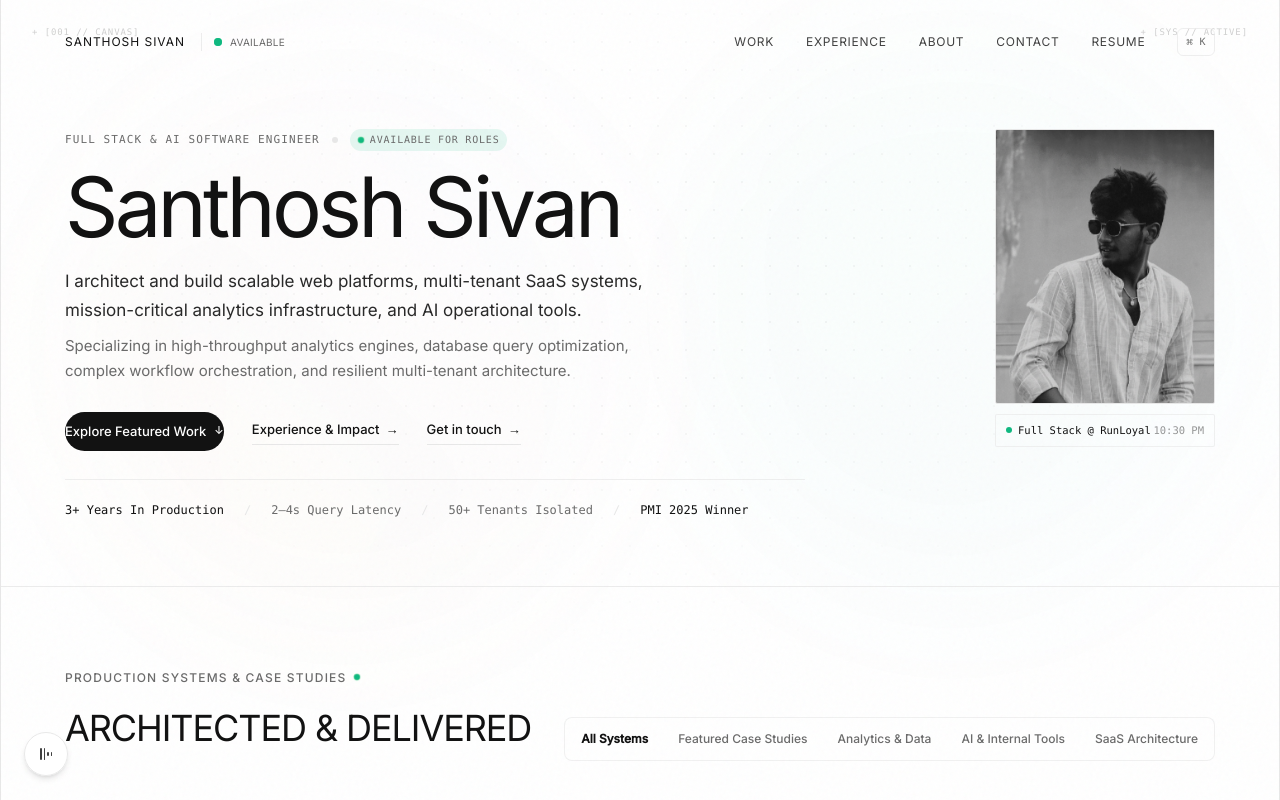
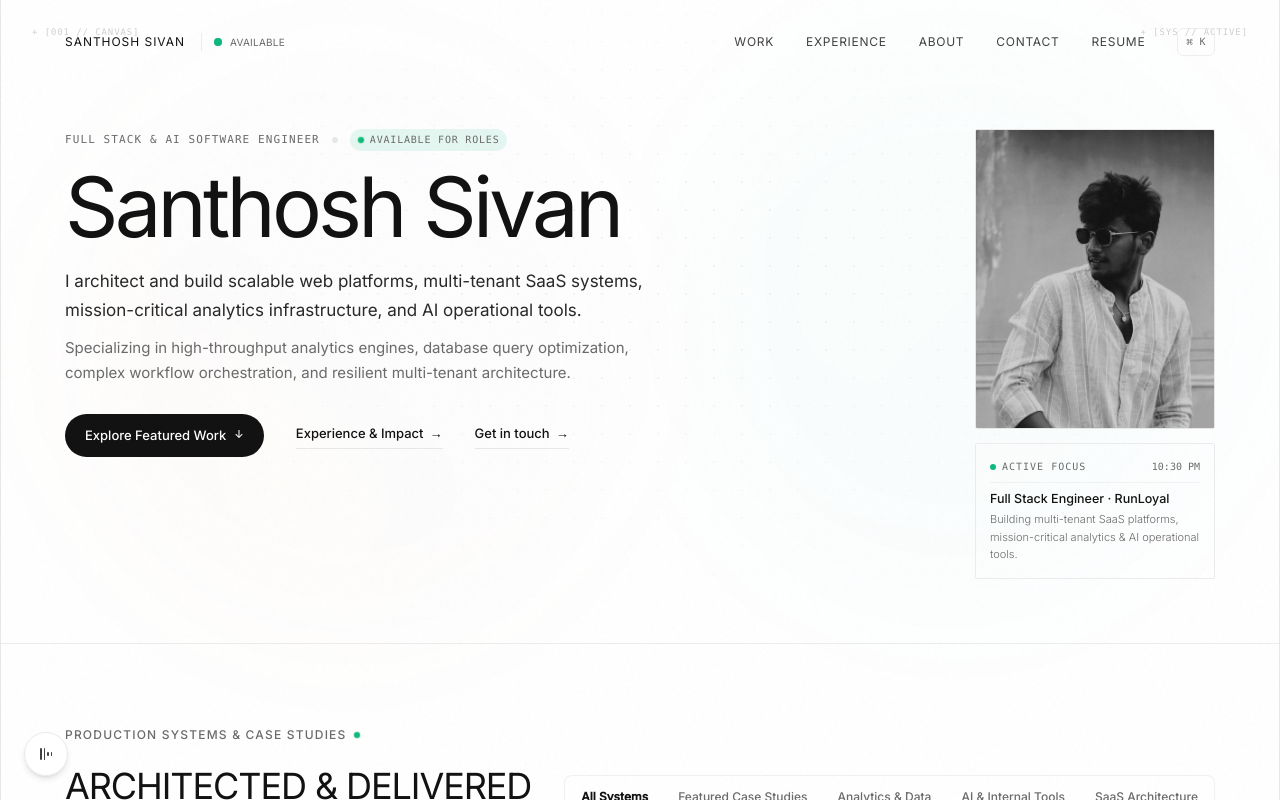
Before and after one commit to sssanthoshsivan/santhoshsivan_portfolio, a Next.js app: page / in a window 1280 px wide. Shown: the top 800 px of the page. Built offline with nearby package versions, Linux system fonts and the light colour scheme.

Commit message:
refactor(intro): remove tech pills and refine portrait alignment

```diff
--- a/src/components/sections/intro.jsx
+++ b/src/components/sections/intro.jsx
@@ -82,7 +82,7 @@ const Intro = ({ triggerAnimation = true }) => {
         className="flex flex-col lg:flex-row items-start justify-between gap-10 lg:gap-14"
       >
         {/* Main Content (Left) */}
-        <div className="max-w-[740px] flex-1">
+        <div className="max-w-[760px] flex-1">
           {/* Eyebrow */}
           <motion.div variants={itemVariants} className="flex items-center gap-3 mb-4">
             <span className="text-[11px] font-mono font-[500] uppercase tracking-[0.1em] text-muted-foreground">
@@ -103,10 +103,10 @@ const Intro = ({ triggerAnimation = true }) => {
             Santhosh Sivan
           </motion.h1>
 
-          {/* Paragraph */}
+          {/* Paragraphs */}
           <motion.div
             variants={itemVariants}
-            className="text-[15px] md:text-[17px] text-foreground/90 leading-[1.7] font-[400] max-w-[620px] flex flex-col gap-2 mb-7"
+            className="text-[15px] md:text-[17px] text-foreground/90 leading-[1.7] font-[400] max-w-[620px] flex flex-col gap-2.5 mb-7"
           >
             <p>
               I architect and build scalable web platforms, multi-tenant SaaS systems, mission-critical analytics infrastructure, and AI operational tools.
@@ -116,11 +116,11 @@ const Intro = ({ triggerAnimation = true }) => {
             </p>
           </motion.div>
 
-          {/* CTAs */}
-          <motion.div variants={itemVariants} className="flex flex-wrap items-center gap-5 sm:gap-7 mb-7">
+          {/* CTAs & Quick Recruiter Actions */}
+          <motion.div variants={itemVariants} className="flex flex-wrap items-center gap-5 sm:gap-8">
             <Link
               href="#projects"
-              className="inline-flex items-center gap-2 px-4.5 py-2 rounded-full bg-foreground text-background text-[13px] font-[500] hover:scale-105 active:scale-95 transition-all shadow-xs"
+              className="inline-flex items-center gap-2 px-5 py-2.5 rounded-full bg-foreground text-background text-[13px] font-[500] hover:scale-105 active:scale-95 transition-all shadow-xs"
             >
               <span>Explore Featured Work</span>
               <span className="text-[11px]">↓</span>
@@ -142,26 +142,12 @@ const Intro = ({ triggerAnimation = true }) => {
               <span className="transition-transform duration-200 group-hover:translate-x-1">→</span>
             </Link>
           </motion.div>
-
-          {/* Minimal Highlights Ribbon */}
-          <motion.div
-            variants={itemVariants}
-            className="pt-5 border-t border-border/70 flex flex-wrap items-center gap-x-5 gap-y-2 text-[11.5px] md:text-[12px] font-mono text-muted-foreground"
-          >
-            <span className="text-foreground font-medium">3+ Years In Production</span>
-            <span className="text-border select-none">/</span>
-            <span>2–4s Query Latency</span>
-            <span className="text-border select-none">/</span>
-            <span>50+ Tenants Isolated</span>
-            <span className="text-border select-none">/</span>
-            <span className="text-foreground font-medium">PMI 2025 Winner</span>
-          </motion.div>
         </div>
 
-        {/* Right Column: Portrait & Clean Live Presence */}
+        {/* Right Column: Portrait & Active System Snapshot */}
         <motion.div
           variants={itemVariants}
-          className="w-full lg:w-[220px] flex flex-col sm:flex-row lg:flex-col gap-2.5 flex-shrink-0 lg:self-start"
+          className="w-full sm:w-auto lg:w-[240px] flex flex-col sm:flex-row lg:flex-col gap-3.5 flex-shrink-0 items-start"
         >
           {/* Interactive Portrait */}
           <div
@@ -169,7 +155,7 @@ const Intro = ({ triggerAnimation = true }) => {
             onMouseMove={handleMouseMove}
             onMouseLeave={handleMouseLeave}
             style={{ perspective: 1000 }}
-            className="relative w-full max-w-[200px] sm:max-w-[160px] lg:max-w-[220px] aspect-[4/5] rounded-sm flex-shrink-0 mx-auto sm:mx-0 cursor-pointer"
+            className="relative w-[220px] sm:w-[180px] lg:w-[240px] aspect-[4/5] rounded-sm flex-shrink-0 cursor-pointer"
           >
             <div
               style={{
@@ -182,7 +168,7 @@ const Intro = ({ triggerAnimation = true }) => {
                 src="/Profile.webp"
                 alt="Santhosh Sivan"
                 fill
-                sizes="(max-width: 640px) 200px, (max-width: 1024px) 160px, 220px"
+                sizes="(max-width: 640px) 220px, (max-width: 1024px) 180px, 240px"
                 className="object-cover grayscale group-hover:grayscale-0 group-hover:scale-[1.03] transition-all duration-700 ease-out"
                 priority
               />
@@ -194,13 +180,26 @@ const Intro = ({ triggerAnimation = true }) => {
             </div>
           </div>
 
-          {/* Minimal Current Presence Strip */}
-          <div className="w-full max-w-[200px] sm:max-w-[160px] lg:max-w-[220px] mx-auto sm:mx-0 px-2.5 py-1.5 rounded-sm border border-border/60 bg-muted/15 flex items-center justify-between text-[10.5px] font-mono text-muted-foreground">
-            <span className="flex items-center gap-1.5 text-foreground truncate">
-              <span className="w-1.5 h-1.5 rounded-full bg-emerald-500 flex-shrink-0" />
-              <span className="truncate">Full Stack @ RunLoyal</span>
-            </span>
-            {time && <span className="opacity-70 flex-shrink-0">{time}</span>}
+          {/* Active Production Focus Card */}
+          <div className="w-[220px] sm:w-[240px] lg:w-[240px] p-3.5 rounded-sm border border-border/80 bg-muted/20 flex flex-col gap-2">
+            <div className="flex items-center justify-between border-b border-border/50 pb-1.5">
+              <span className="text-[10px] font-mono uppercase tracking-widest text-muted-foreground flex items-center gap-1.5">
+                <span className="w-1.5 h-1.5 rounded-full bg-emerald-500" />
+                ACTIVE FOCUS
+              </span>
+              {time && (
+                <span className="text-[10px] font-mono text-muted-foreground">
+                  {time}
+                </span>
+              )}
+            </div>
+
+            <div className="flex flex-col gap-1 text-[12px]">
+              <span className="text-foreground font-medium text-[12.5px] leading-tight">Full Stack Engineer · RunLoyal</span>
+              <span className="text-muted-foreground text-[11px] leading-relaxed">
+                Building multi-tenant SaaS platforms, mission-critical analytics & AI operational tools.
+              </span>
+            </div>
           </div>
         </motion.div>
       </motion.div>
```
